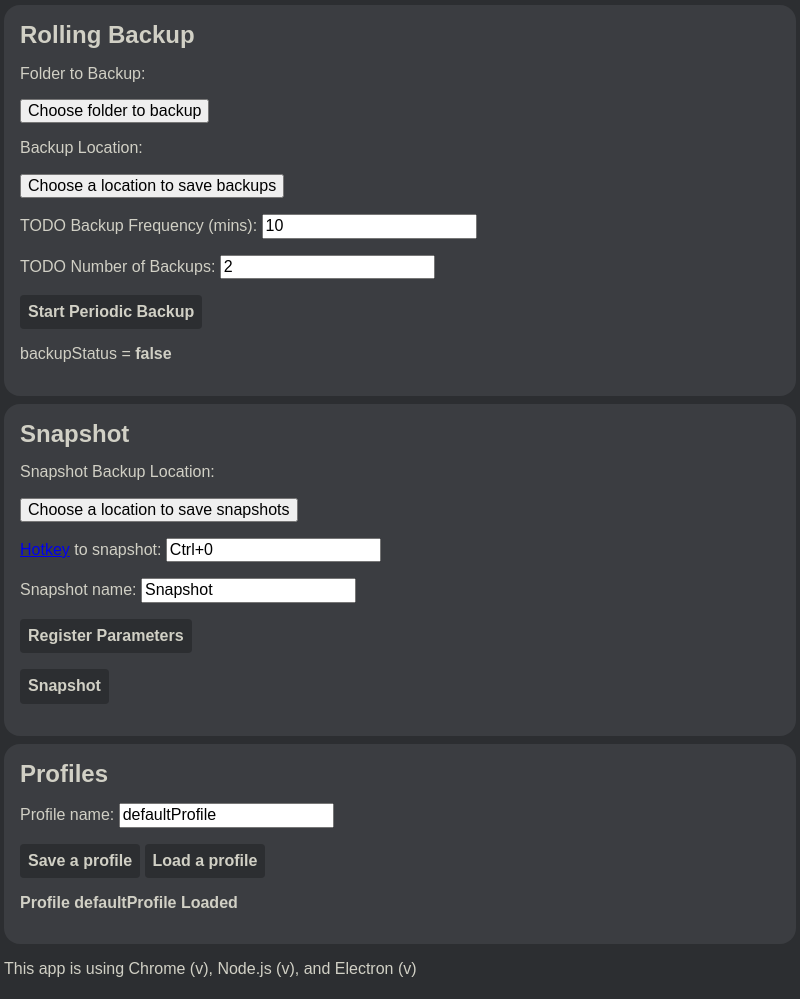
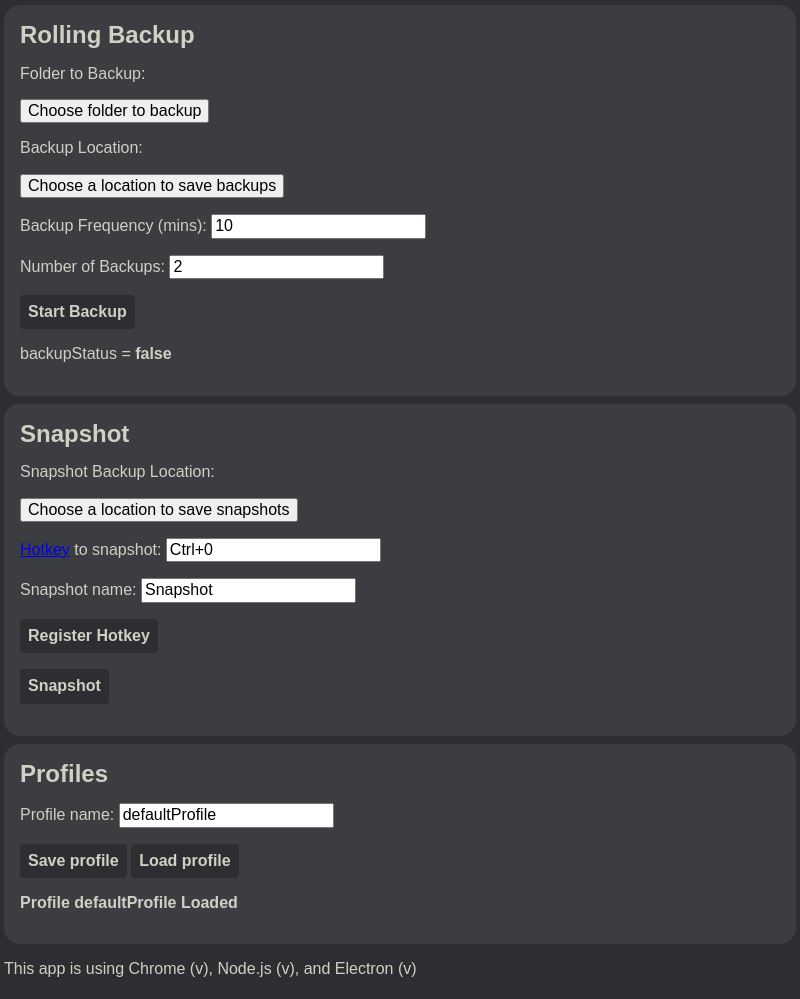
Before and after one commit to aodh66/bs-utility, an Electron app: page index.html in a window 800 px wide. Shown: the part 47-1046 px from the top of the page. Drawn offline with Linux system fonts and the light colour scheme; no server answers.

Commit message:
changed button and message text, wrote usage instructions in README.md

```diff
--- a/index.html
+++ b/index.html
@@ -30,15 +30,15 @@
       <p>Backup Location: <strong id="folderSavePath"></strong></p>
       <button type="button" id="backup-folder-save-path-btn">Choose a location to save backups</button>
 
-      <p>TODO Backup Frequency (mins):
+      <p>Backup Frequency (mins):
       <input id="backup-time" type="number" placeholder="10">
       </p>
-      <p>TODO Number of Backups:
+      <p>Number of Backups:
       <input id="backup-number" type="number" placeholder="2">
       </p>
 
       <!-- Backup Button -->
-      <button type="button" class="button" id="backup-btn">Start Periodic Backup</button>
+      <button type="button" class="button" id="backup-btn">Start Backup</button>
       <p>backupStatus = <strong id="backup-status-light"></strong></p>
       <p><strong id="backupMessage"></strong></p>
     </div>
@@ -57,7 +57,7 @@
       <p>Snapshot name:
       <input id="snapshot-name-box" type="text" placeholder="Snapshot Name">
       </p>
-      <button class="button" id="snapshotHotkeyBtn">Register Parameters</button>
+      <button class="button" id="snapshotHotkeyBtn">Register Hotkey</button>
       <p><strong id="snapshotHotkeyMessage"></strong></p>
 
       <!-- Snapshot Button -->
@@ -72,10 +72,10 @@
       <input id="profile-name-box" type="text" placeholder="ProfileName">
       </p>
       <!-- Save profile -->
-      <button class="button" id="saveProfileBtn">Save a profile</button>
+      <button class="button" id="saveProfileBtn">Save profile</button>
 
       <!-- Load profile -->
-      <button class="button" id="loadProfileBtn">Load a profile</button>
+      <button class="button" id="loadProfileBtn">Load profile</button>
       <p><strong id="profileMessage"></strong></p>
     </div>
   </main>
--- a/renderer.js
+++ b/renderer.js
@@ -386,7 +386,7 @@ snapshotBtn.addEventListener("click", async () => {
 
   // on positive response, display message to the user on save status
   if (status === true) {
-    snapshotMessageElement.innerText = `${snapshotParams.snapshotName} Snapshot Taken`;
+    snapshotMessageElement.innerText = `${snapshotParams.snapshotName} Snapshot Saved`;
   } else {
     snapshotMessageElement.innerText = `Error Taking Snapshot`;
   }
@@ -401,14 +401,15 @@ window.myAPI.mainResponse((_event, value) => {
   // ? DELETE
   // console.log(`windowapimessageresponse ${value}`)
   if (value === true) {
-    snapshotMessageElement.innerText = `${snapshotName.value} Snapshot Taken`;
+    snapshotMessageElement.innerText = `${snapshotName.value} Snapshot Saved`;
   } else {
     snapshotMessageElement.innerText = `Error Taking Snapshot`;
   }
 });
 
 // TODO immediately call the function to set the hotkey (will be used for config load later)
-// * create an onclick to call it again if you press the save hotkey button
+// TODO create an onclick to call it again if you press the save hotkey button
+// * Function that saves a hotkey and snapshot name onclick
 // add event listeners
 snapshotHotkeyBtn.addEventListener("load", handler);
 snapshotHotkeyBtn.addEventListener("click", handler);
@@ -420,9 +421,9 @@ async function handler(event) {
     snapshotHotkeyElement.value
   );
   if (status === true) {
-    snapshotHotkeyMessageElement.innerText = `${snapshotHotkeyElement.value} Hotkey and ${snapshotParams.snapshotName} Name Registered`;
+    snapshotHotkeyMessageElement.innerText = `${snapshotHotkeyElement.value} Hotkey Registered`;
   } else {
-    snapshotHotkeyMessageElement.innerText = `Error Registering Parameters`;
+    snapshotHotkeyMessageElement.innerText = `Error Registering Hotkey`;
   }
 }
 
```
Also changed, not shown: README.md.
